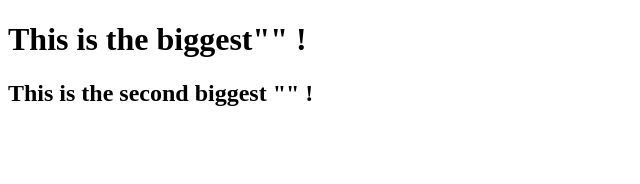
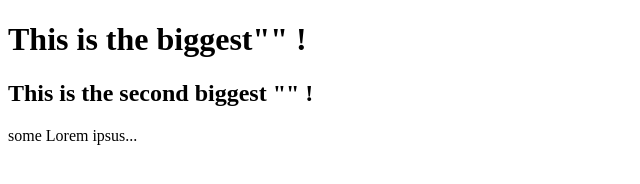
Before and after one commit to Daniel120703/githubChallenge1, a plain HTML site: page index.html in a window 1280 px wide. Shown: the whole page, without its empty margins (0-640 px from the left). Drawn offline with Linux system fonts and the light colour scheme.

Commit message:
Update index.html

```diff
--- a/index.html
+++ b/index.html
@@ -9,5 +9,6 @@
 <body>
    <h1>This is the biggest"<hX>" !</h1>
         <h2>This is the second biggest "<hX>" !</h2>
+            <p>some Lorem ipsus...</p>
 </body>
 </html>
```
